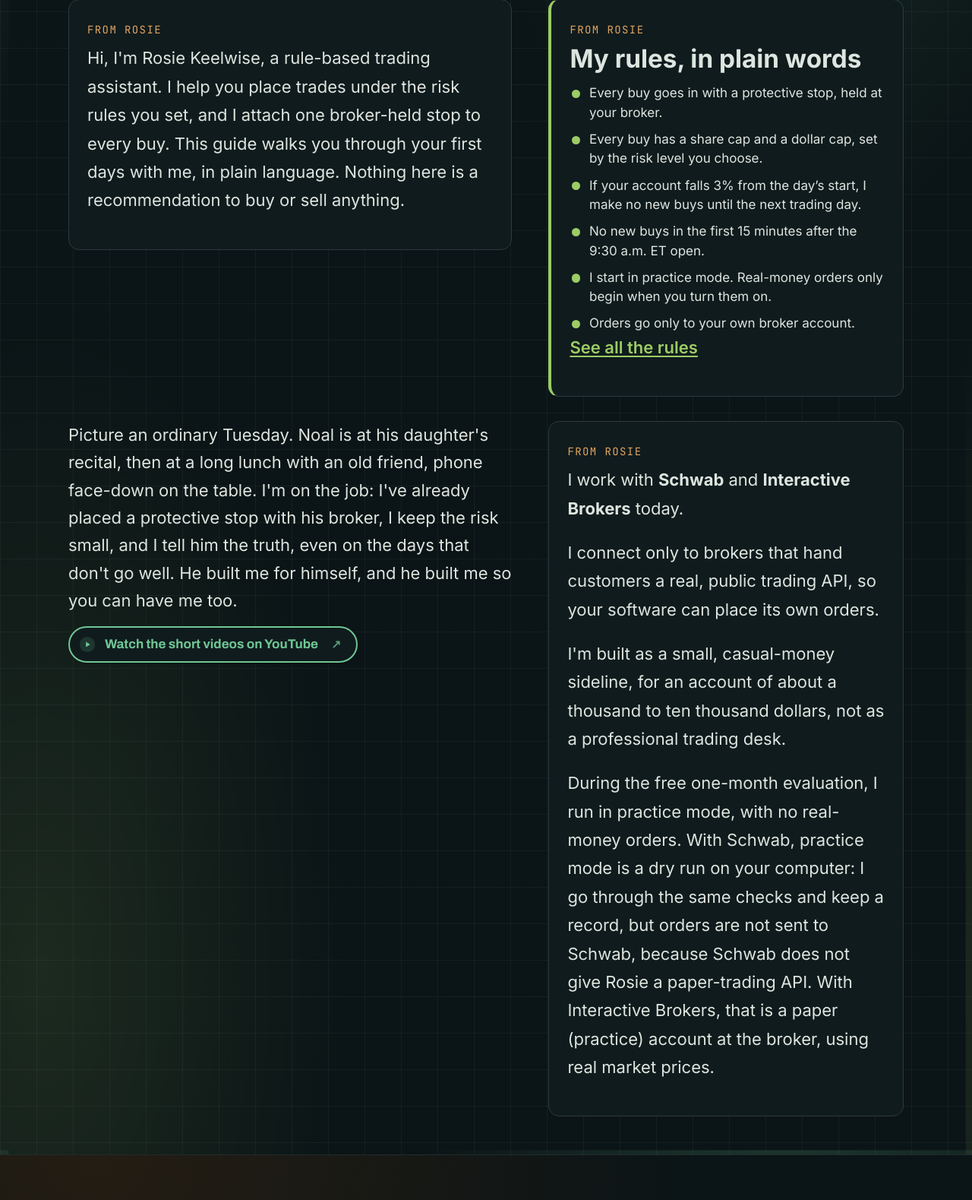
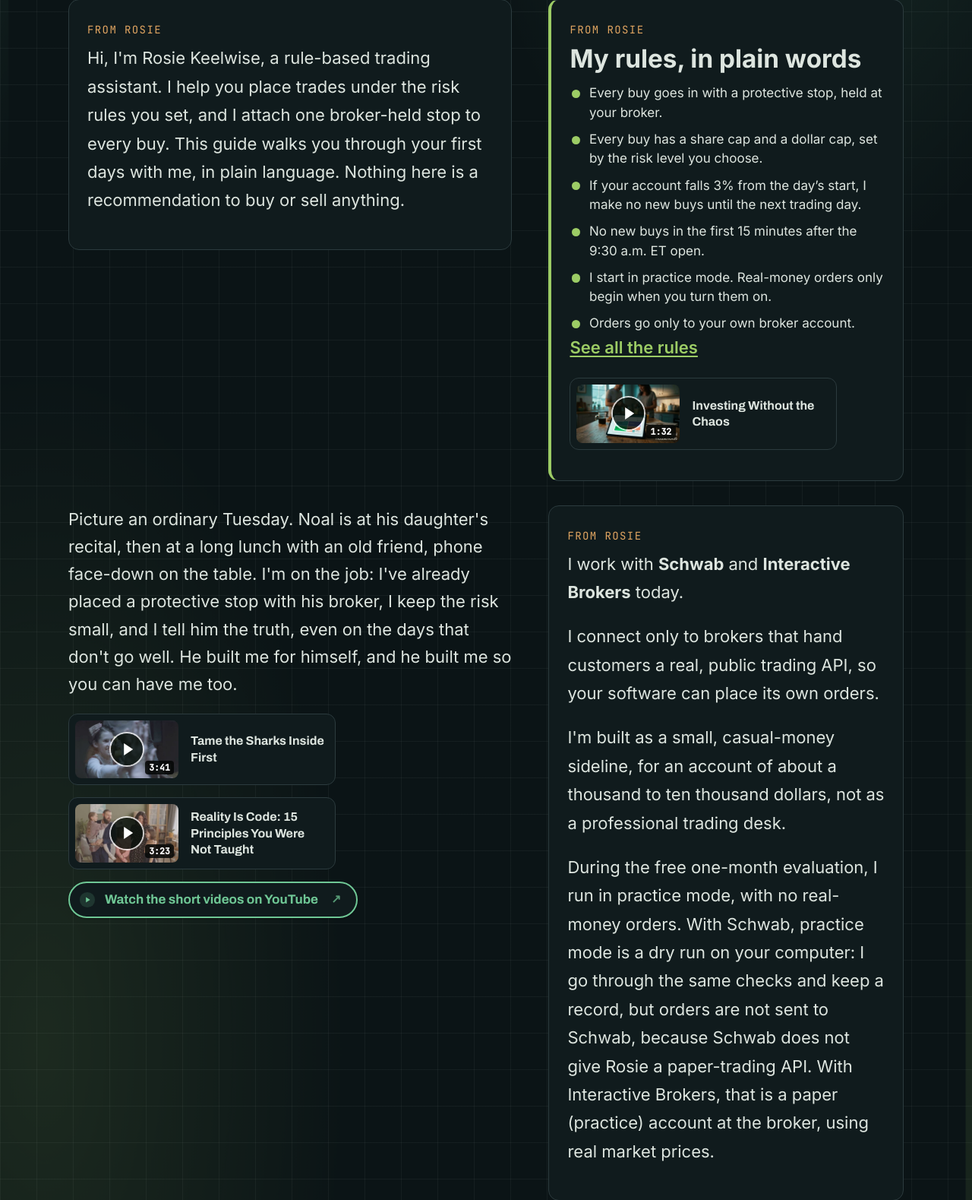
Before and after one commit to nrini49/lime-enterprise-web, a PHP site: page / in a window 1280 px wide. Shown: the part 1062-2641 px from the top of the page at 76% size. Run offline with PHP 8.4, Linux system fonts and the light colour scheme.

Commit message:
Home: video cards beside Rosie's rules and the story (owner t1998u)
- Investing Without the Chaos (Ml9IbfF0j5E) beside 'My rules, in plain words'
- Tame the Sharks Inside First (TNlWIQySd8U) and Reality Is Code (4O7ONwgFTP4) beside the story
- Same click-to-play cards, self-hosted thumbs, YouTube in a new window; no 'Safety' wording
- Test: cards in place; rules test counts only the rules list

```diff
--- a/assets/css/site.css
+++ b/assets/css/site.css
@@ -2838,3 +2838,9 @@ html {
 .blog-list .blog-post .blog-post__title { font-family: var(--font-display); font-size: clamp(1.35rem, 1.1rem + 1vw, 1.75rem); line-height: 1.25; margin: var(--space-2) 0 var(--space-3); }
 .blog-post p:not(.label):not(.btn-row) { line-height: 1.65; overflow-wrap: anywhere; }
 .blog-post__share { margin: var(--space-5) 0 0; }
+
+/* ---------- Video cards beside the rules and the story (2026-11-22, owner t1998u) ---------- */
+.video-cards--aside { margin-top: var(--space-5); margin-bottom: var(--space-4); }
+@media (max-width: 24rem) {
+  .video-cards--hero .video-card { grid-template-columns: 6.5rem minmax(0, 1fr); }
+}
--- a/index.html
+++ b/index.html
@@ -160,11 +160,27 @@
                 <li>Orders go only to your own broker account.</li>
               </ul>
               <p class="rules-card__more"><a href="/how-rosie-works/#rules">See all the rules</a></p>
+              <ul class="video-cards video-cards--hero video-cards--aside" data-video-cards>
+              <li><a class="video-card" href="https://www.youtube.com/watch?v=Ml9IbfF0j5E" target="_blank" rel="noopener noreferrer" data-video="Ml9IbfF0j5E">
+                <span class="video-card__thumb"><img src="/assets/img/video/Ml9IbfF0j5E.jpg" width="640" height="360" loading="lazy" decoding="async" alt="" /><span class="video-card__play" aria-hidden="true"></span><span class="video-card__time">1:32</span></span>
+                <span class="video-card__title">Investing Without the Chaos<span class="sr-only"> (video on YouTube, opens in a new tab)</span></span>
+              </a></li>
+            </ul>
             </div>
             <!-- 2026-11-22 (owner t1986u, "simple can be better"): Noal's story, cut to one paragraph.
                  Every fact was already on the page. -->
             <div class="opening__text">
             <p class="opening__lead">Picture an ordinary Tuesday. <span class="owner-name" data-owner-name>Noal</span> is at his daughter's recital, then at a long lunch with an old friend, phone face-down on the table. I'm on the job: I've already placed a protective stop with his broker, I keep the risk small, and I tell him the truth, even on the days that don't go well. He built me for himself, and he built me so you can have me too.</p>
+            <ul class="video-cards video-cards--hero video-cards--aside" data-video-cards>
+              <li><a class="video-card" href="https://www.youtube.com/watch?v=TNlWIQySd8U" target="_blank" rel="noopener noreferrer" data-video="TNlWIQySd8U">
+                <span class="video-card__thumb"><img src="/assets/img/video/TNlWIQySd8U.jpg" width="640" height="360" loading="lazy" decoding="async" alt="" /><span class="video-card__play" aria-hidden="true"></span><span class="video-card__time">3:41</span></span>
+                <span class="video-card__title">Tame the Sharks Inside First<span class="sr-only"> (video on YouTube, opens in a new tab)</span></span>
+              </a></li>
+              <li><a class="video-card" href="https://www.youtube.com/watch?v=4O7ONwgFTP4" target="_blank" rel="noopener noreferrer" data-video="4O7ONwgFTP4">
+                <span class="video-card__thumb"><img src="/assets/img/video/4O7ONwgFTP4.jpg" width="640" height="360" loading="lazy" decoding="async" alt="" /><span class="video-card__play" aria-hidden="true"></span><span class="video-card__time">3:23</span></span>
+                <span class="video-card__title">Reality Is Code: 15 Principles You Were Not Taught<span class="sr-only"> (video on YouTube, opens in a new tab)</span></span>
+              </a></li>
+            </ul>
             <p class="video-row" data-video-row="opening"><a class="video-cta" href="https://www.youtube.com/@noelrini3882" target="_blank" rel="noopener noreferrer" data-video="tour" data-video-placeholder><svg class="video-cta__icon" width="22" height="22" viewBox="0 0 24 24" aria-hidden="true"><circle cx="12" cy="12" r="11" fill="currentColor" opacity="0.16" /><path d="M10 8.2v7.6L16 12z" fill="currentColor" /></svg><span class="video-cta__label">Watch the short videos on YouTube</span><span class="ext" aria-hidden="true">&#8599;</span><span class="sr-only"> (opens in a new tab)</span></a></p>
             </div>
             <!-- Brokers (2026-11-01, owner direction): the two brokers Rosie works with now,
--- a/src/render.mjs
+++ b/src/render.mjs
@@ -417,6 +417,9 @@ async function main() {
     .replaceAll('{{HERO_CTAS}}', renderButtons(home.hero.ctas))
     .replaceAll('{{HERO_CHIPS}}', home.hero.chips.map((c) => `<li>${CHECK}<span>${esc(c)}</span></li>`).join(''))
     .replaceAll('{{HOME_VIDEOS}}', renderVideoCards(videosFor('home'), 'video-cards--hero'))
+    // 2026-11-22 (owner t1998u): a video beside Rosie's rules and two beside the story.
+    .replaceAll('{{RULES_VIDEOS}}', renderVideoCards(videosFor('home-rules'), 'video-cards--hero video-cards--aside'))
+    .replaceAll('{{STORY_VIDEOS}}', renderVideoCards(videosFor('home-story'), 'video-cards--hero video-cards--aside'))
     .replaceAll('{{YOUTUBE_CHANNEL_URL}}', esc(canonical.videos.channelUrl))
     .replaceAll('{{DEMO_DISCLOSURE}}', esc(canonical.demoDisclosure))
     .replaceAll('{{DEMO_ASK}}', esc(canonical.demoAsk))
--- a/src/template.html
+++ b/src/template.html
@@ -151,11 +151,13 @@
                 <li>Orders go only to your own broker account.</li>
               </ul>
               <p class="rules-card__more"><a href="#rules">See all the rules</a></p>
+              {{RULES_VIDEOS}}
             </div>
             <!-- 2026-11-22 (owner t1986u, "simple can be better"): Noal's story, cut to one paragraph.
                  Every fact was already on the page. -->
             <div class="opening__text">
             <p class="opening__lead">Picture an ordinary Tuesday. <span class="owner-name" data-owner-name>Noal</span> is at his daughter's recital, then at a long lunch with an old friend, phone face-down on the table. I'm on the job: I've already placed a protective stop with his broker, I keep the risk small, and I tell him the truth, even on the days that don't go well. He built me for himself, and he built me so you can have me too.</p>
+            {{STORY_VIDEOS}}
             <p class="video-row" data-video-row="opening">{{TOUR_LINK}}</p>
             </div>
             <!-- Brokers (2026-11-01, owner direction): the two brokers Rosie works with now,
```
Also changed, not shown: data/homepage.json (+25 -1 lines), tests/content-invariants.test.mjs (+17 -1 lines), assets/img/video/4O7ONwgFTP4.jpg (added), assets/img/video/Ml9IbfF0j5E.jpg (added), assets/img/video/TNlWIQySd8U.jpg (added).
